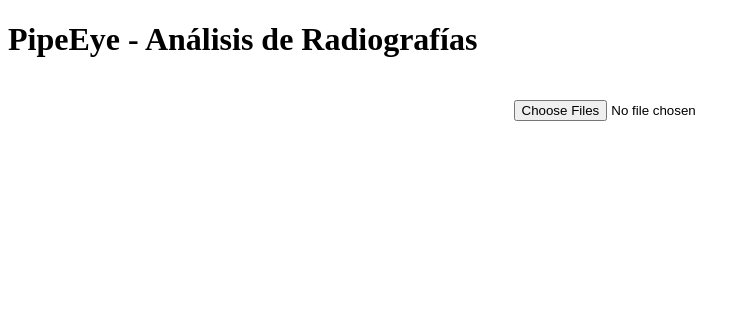
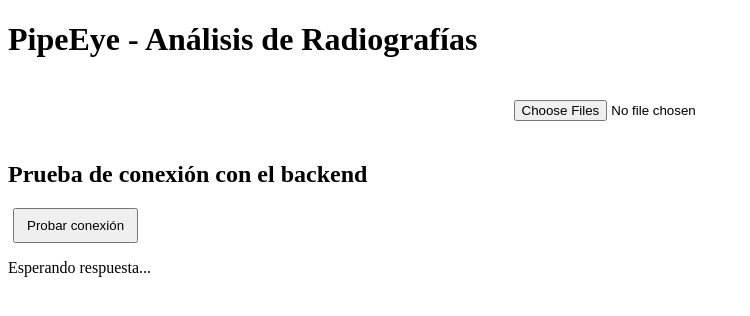
Before and after one commit to jazminniew/PipeEye_Front, a React (Vite) app: page / in a window 1280 px wide. Shown: the top 316 px of the page, without its empty margins (0-750 px from the left). Built offline with nearby package versions, Linux system fonts and the light colour scheme.

Commit message:
conexionTesting

```diff
--- a/src/App.tsx
+++ b/src/App.tsx
@@ -1,11 +1,13 @@
 import React from 'react'
 import ImageUpload from './components/ImageUpload'
+import PruebaConexion from './pages/PruebaConexion';
 
 const App: React.FC = () => {
   return (
     <div>
       <h1>PipeEye - Análisis de Radiografías</h1>
       <ImageUpload />
+      <PruebaConexion />
     </div>
   )
 }
--- /dev/null
+++ b/src/pages/PruebaConexion.tsx
@@ -0,0 +1,33 @@
+// src/pages/PruebaConexion.tsx
+
+import React, { useState } from 'react';
+
+const PruebaConexion: React.FC = () => {
+  const [mensaje, setMensaje] = useState<string>('Esperando respuesta...');
+  const [error, setError] = useState<string | null>(null);
+
+  const probarConexion = async () => {
+    try {
+      const response = await fetch('https://TU_BACKEND_URL/ping');
+      if (!response.ok) throw new Error('Error en la respuesta del servidor');
+
+      const data = await response.text(); // o .json() si tu backend responde en JSON
+      setMensaje(`Respuesta del backend: ${data}`);
+      setError(null);
+    } catch (err: any) {
+      setError(err.message);
+      setMensaje('');
+    }
+  };
+
+  return (
+    <div>
+      <h2>Prueba de conexión con el backend</h2>
+      <button onClick={probarConexion}>Probar conexión</button>
+      <p>{mensaje}</p>
+      {error && <p style={{ color: 'red' }}>{error}</p>}
+    </div>
+  );
+};
+
+export default PruebaConexion;
```
